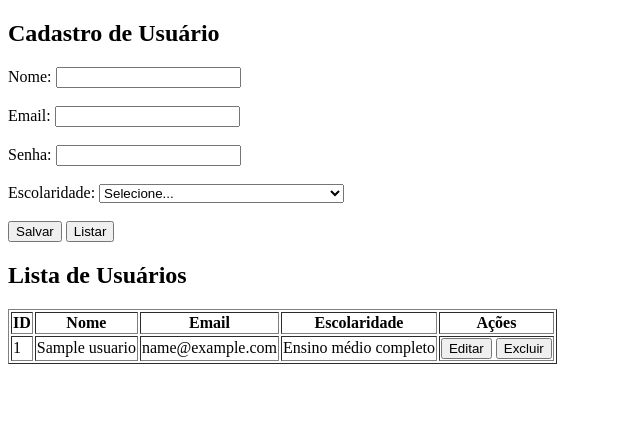
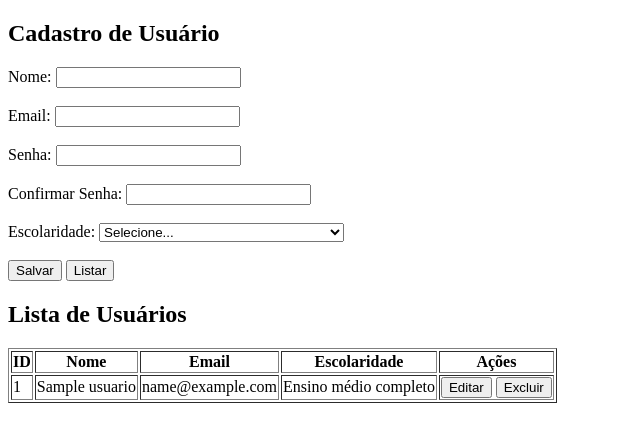
Before and after one commit to aRavenSpirit/lumine-teste, a PHP site: page / in a window 1280 px wide. Shown: the top 442 px of the page, without its empty margins (0-640 px from the left). Run offline with PHP 8.4, Linux system fonts and the light colour scheme; data comes from the database, SQL or seed files in the repository; both versions use the stored data as it was after the commit; tables that the repository leaves empty hold one stand-in row (values such as "Sample post").

Commit message:
confirmar senha

```diff
--- a/api.php
+++ b/api.php
@@ -7,7 +7,7 @@ header("Access-Control-Allow-Headers: Content-Type");
 
 $host = "localhost";
 $user = "root";
-$pass = "";
+$pass = "Home@spSENAI2025!";
 $db   = "luminebd";
 
 $conn = new mysqli($host, $user, $pass, $db);
@@ -60,8 +60,7 @@ switch ($method) {
 
         echo json_encode($dados);
 
-        break;
-
+    break;
 
     case 'POST':
 
@@ -69,7 +68,7 @@ switch ($method) {
 
         $nome = $conn->real_escape_string($data['nome']);
         $email = $conn->real_escape_string($data['email']);
-        $senha = $conn->real_escape_string($data['senha']);
+        $senha = password_hash($data['senha'], PASSWORD_DEFAULT);
         $escolaridade = intval($data['escolaridade_id']);
 
         $sql = "
@@ -89,8 +88,7 @@ switch ($method) {
 
         }
 
-        break;
-
+    break;
 
     case 'PUT':
 
@@ -119,8 +117,7 @@ switch ($method) {
 
         }
 
-        break;
-
+    break;
 
     case 'DELETE':
 
@@ -140,7 +137,8 @@ switch ($method) {
 
         }
 
-        break;
+    break;
+
 }
 
 $conn->close();
--- a/index.php
+++ b/index.php
@@ -22,6 +22,10 @@
 
     Senha:
     <input type="password" id="senha">
+    <br><br>
+
+    Confirmar Senha:
+    <input type="password" id="confirmar_senha">
     <br><br>
 
     Escolaridade:
@@ -86,11 +90,23 @@ function salvar() {
 
     const id = document.getElementById("id").value;
 
+    const senha = document.getElementById("senha").value;
+    const confirmar = document.getElementById("confirmar_senha").value;
+
+    if (!id) {
+
+        if (senha !== confirmar) {
+            alert("As senhas não coincidem!");
+            return;
+        }
+
+    }
+
     const dados = {
 
         nome: document.getElementById("nome").value,
         email: document.getElementById("email").value,
-        senha: document.getElementById("senha").value,
+        senha: senha,
         escolaridade_id: document.getElementById("escolaridade").value
 
     };
@@ -213,6 +229,7 @@ function limpar() {
     document.getElementById("nome").value = "";
     document.getElementById("email").value = "";
     document.getElementById("senha").value = "";
+    document.getElementById("confirmar_senha").value = "";
     document.getElementById("escolaridade").selectedIndex = 0;
 
 }
```
Also changed, not shown: luminebd.sql (+12 -12 lines).
